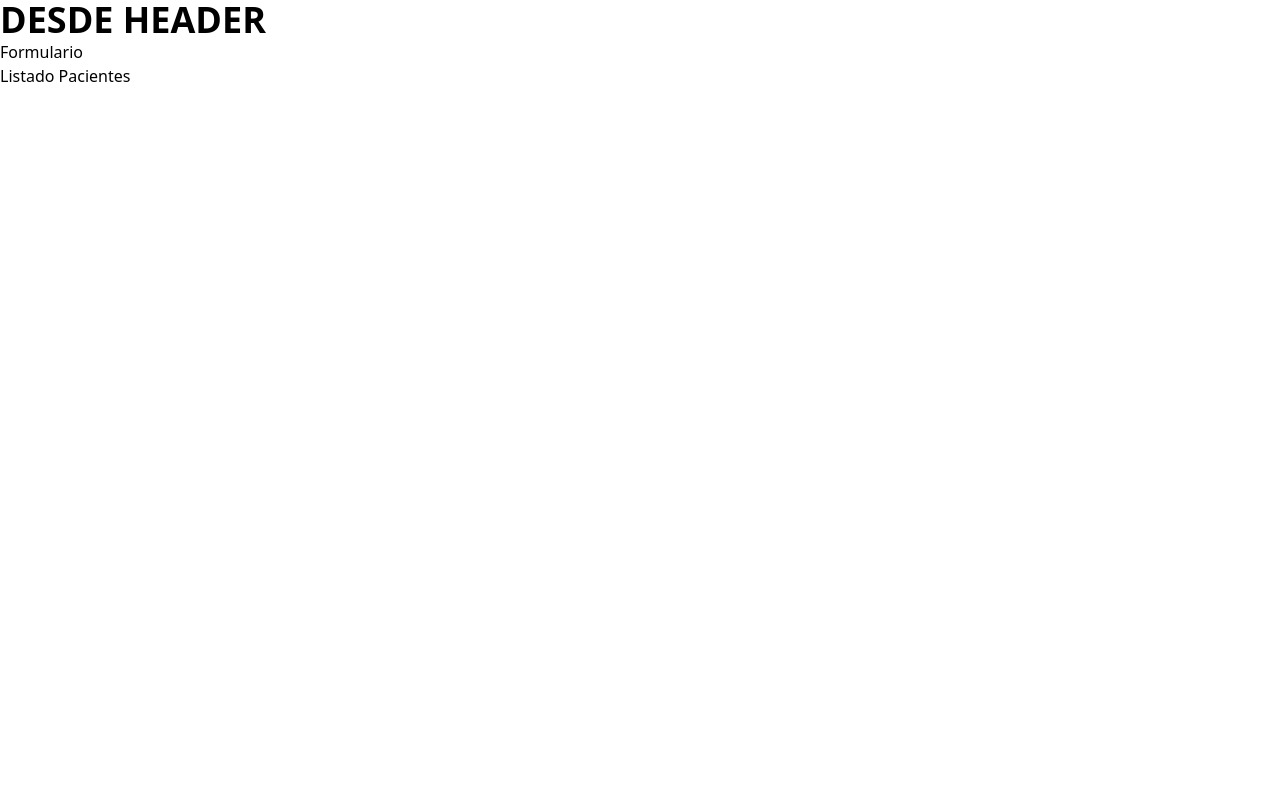
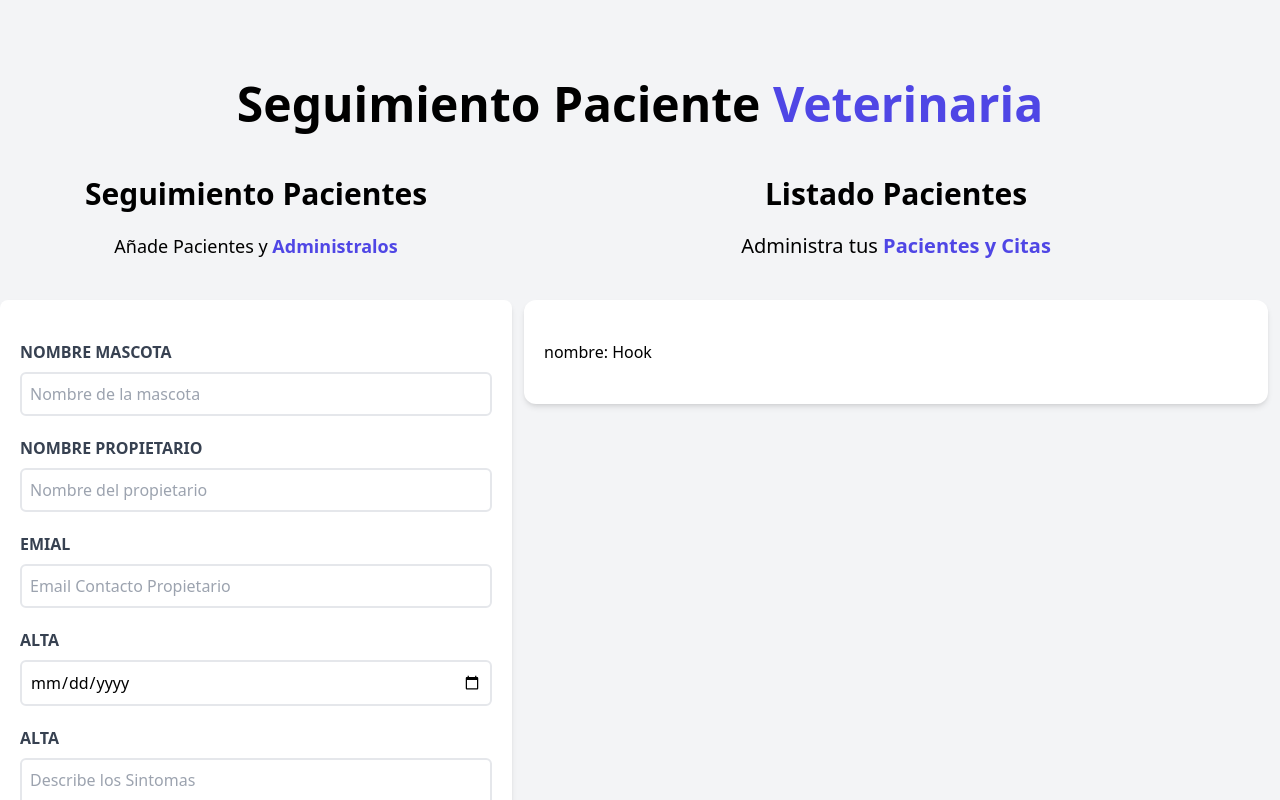
Before and after one commit to IgnaciioDev/citas-react, a React (Vite) app: page / in a window 1280 px wide. Shown: the top 800 px of the page. Built offline with nearby package versions, Linux system fonts and the light colour scheme.

Commit message:
Cambios en components, App y el index

```diff
--- a/index.html
+++ b/index.html
@@ -6,7 +6,7 @@
     <meta name="viewport" content="width=device-width, initial-scale=1.0" />
     <title>Citas React</title>
   </head>
-  <body>
+  <body class="bg-gray-100 h-screen">
     <div id="root"></div>
     <script type="module" src="/src/main.jsx"></script>
   </body>
--- a/src/App.jsx
+++ b/src/App.jsx
@@ -5,11 +5,13 @@ import ListadoPacientes from "./components/ListadoPacientes"
 
 function App() {
   return (
-    <>
+    <div className="container mx-auto mt-20">
       <Header/>
-      <Formulario/>
-      <ListadoPacientes/>
-    </>
+      <div className="mt-12 md:flex">
+        <Formulario/>
+        <ListadoPacientes/>
+      </div>
+    </div>
 
   )
 }
--- a/src/components/Formulario.jsx
+++ b/src/components/Formulario.jsx
@@ -2,7 +2,64 @@ import React from 'react'
 
 const Formulario = () => {
   return (
-    <h2>Formulario</h2>
+    <div className='md:w-1/2 lg:w-2/5'>
+      <h2 className='font-black text-3xl text-center'>Seguimiento Pacientes</h2>
+      <p className='text-lg mt-5 text-center mb-10'>
+        Añade Pacientes y {" "}
+        <span className='text-indigo-600 font-bold '>Administralos</span>
+      </p>
+
+      <form className='bg-white shadow-md rounded-lg py-10 px-5 mb-10'>
+        <div className='mb-5'>
+          <label htmlFor='mascota' className='block text-gray-700 uppercase font-bold'>Nombre Mascota</label>
+          <input
+            id='mascota'
+            type="text"
+            placeholder="Nombre de la mascota"
+            className="border-2 w-full p-2 mt-2 placeholder-gray-400 rounded-md"/>
+        </div>
+
+        <div className='mb-5'>
+          <label htmlFor='propietario' className='block text-gray-700 uppercase font-bold'>Nombre Propietario</label>
+          <input
+            id='propietario'
+            type="text"
+            placeholder="Nombre del propietario"
+            className="border-2 w-full p-2 mt-2 placeholder-gray-400 rounded-md"/>
+        </div>
+
+        <div className='mb-5'>
+          <label htmlFor='email' className='block text-gray-700 uppercase font-bold'>Emial</label>
+          <input
+            id='email'
+            type="email"
+            placeholder="Email Contacto Propietario"
+            className="border-2 w-full p-2 mt-2 placeholder-gray-400 rounded-md"/>
+        </div>
+
+        <div className='mb-5'>
+          <label htmlFor='alta' className='block text-gray-700 uppercase font-bold'>Alta</label>
+          <input
+            id='alta'
+            type="date"
+            className="border-2 w-full p-2 mt-2 placeholder-gray-400 rounded-md"/>
+        </div>
+
+        <div className='mb-5'>
+          <label htmlFor='alta' className='block text-gray-700 uppercase font-bold'>Alta</label>
+          <textarea className='border-2 w-full p-2 mt-2 placeholder-gray-400 rounded-md'
+            placeholder='Describe los Sintomas'
+          />
+        </div>
+
+        <input type="submit"
+          className='bg-indigo-600 w-full p-3 text-white font-bold uppercase
+          hover:bg-indigo-700 cursor-pointer transition-colors'
+          value="Agregar Paciente"
+        />
+      </form>
+    </div>
+
   )
 }
 
--- a/src/components/Header.jsx
+++ b/src/components/Header.jsx
@@ -2,7 +2,12 @@ function Header() {
 
 
     return (
-        <h1 className="text-4xl font-bold uppercase">Desde header</h1>
+
+        <h1 className="font-black text-5xl text-center md:w-2/3 mx-auto">
+            Seguimiento Paciente {''}
+            <span className="text-indigo-600">Veterinaria</span>
+        </h1>
+
     )
 }
 
--- a/src/components/ListadoPacientes.jsx
+++ b/src/components/ListadoPacientes.jsx
@@ -2,7 +2,20 @@ import React from 'react'
 
 const ListadoPacientes = () => {
   return (
-    <h2>Listado Pacientes</h2>
+    <div className='w-1/2 lg:w-3/5'>
+      <h2 className='font-black text-3xl text-center'>Listado Pacientes</h2>
+      <p className='text-xl mt-5 mb-10 text-center'>
+        Administra tus {''}
+        <span className='text-indigo-600 font-bold'>Pacientes y Citas</span>
+      </p>
+
+      <div className='m-3 bg-white shadow-md px-5 py-10 rounded-xl'>
+        <p>
+          nombre: {''}
+          <span>Hook</span>
+        </p>
+      </div>
+    </div>
   )
 }
 
```
